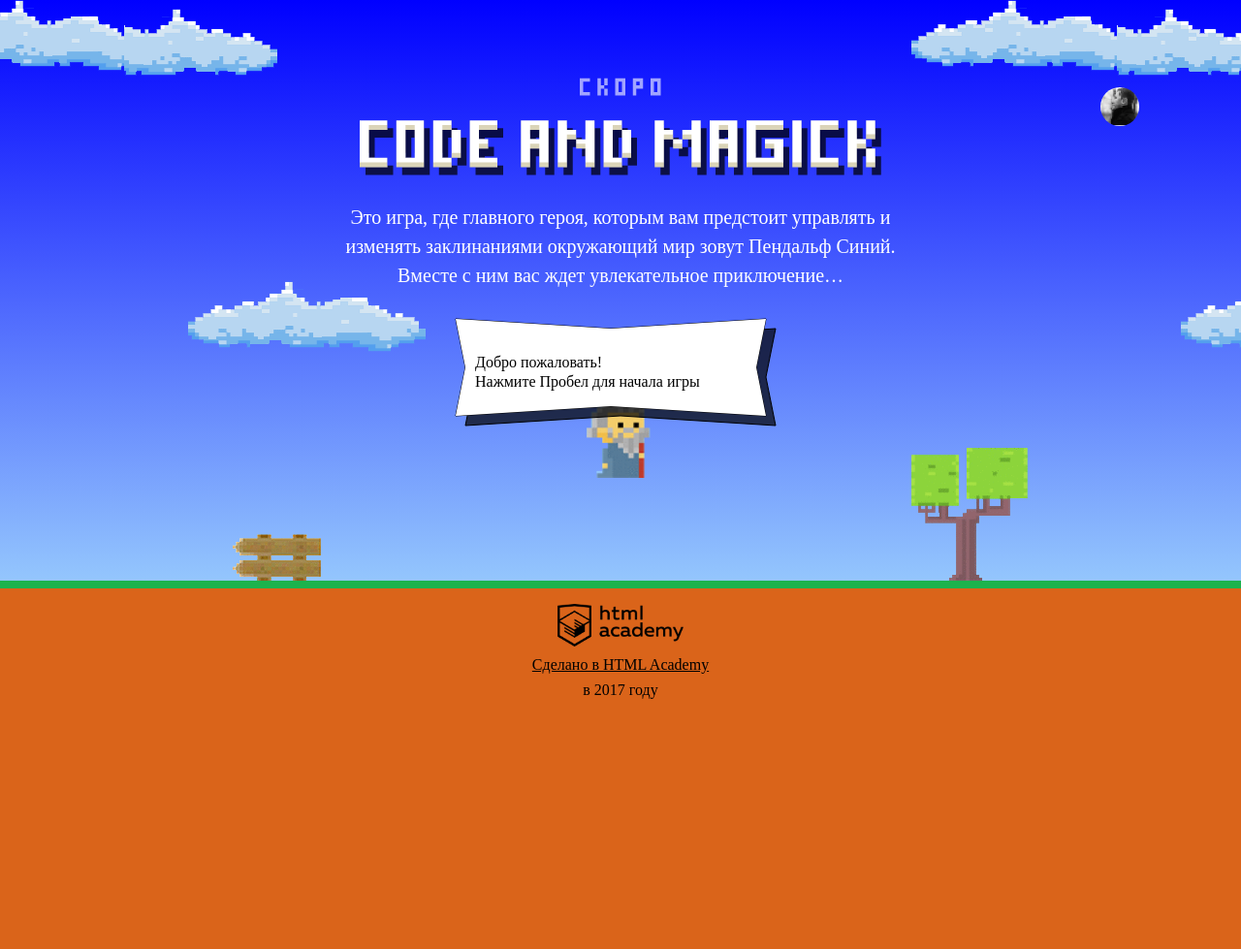
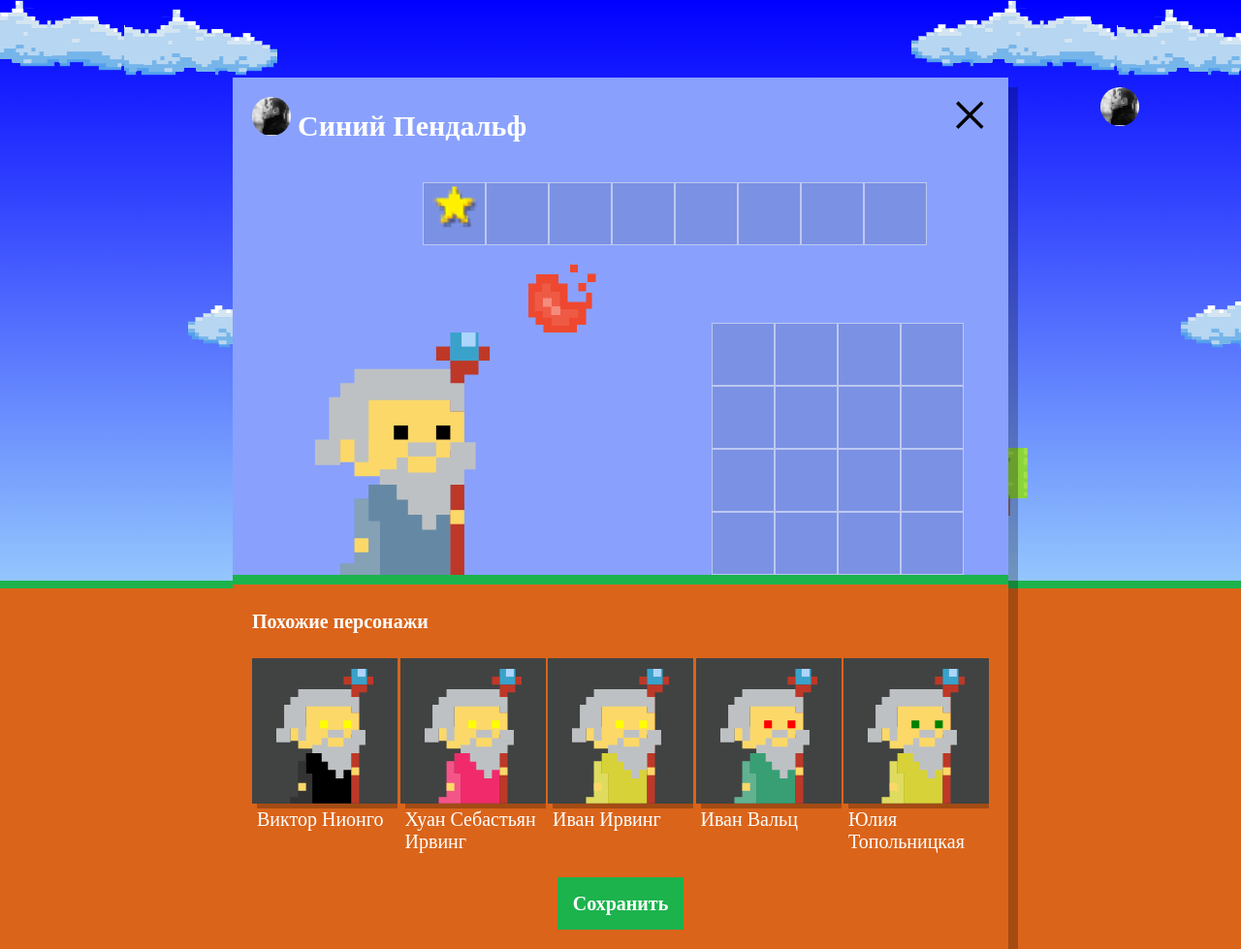
Before and after one commit to alexandrplugar/799507-code-and-magick, a website: page index.html in a window 1280 px wide. Shown: the whole page at 97% size. Before the commit the page ends 800 px from the top, so only its background shows below. Drawn offline with Linux system fonts and the light colour scheme; a web font is replaced by a local one.

Commit message:
#12 Учебный проект: нас орда

```diff
--- a/index.html
+++ b/index.html
@@ -200,6 +200,6 @@
 </script>
 <script src="js/stat.js"></script>
 <script src="js/game.js"></script>
-
+<script src="js/setup.js"></script>
 </body>
 </html>
--- /dev/null
+++ b/js/setup.js
@@ -0,0 +1,65 @@
+'use strict';
+
+var WIZARD = {
+  WIZARDS_COUNT: 5,
+  NAMES: ['Иван', 'Хуан Себастьян', 'Мария', 'Кристоф', 'Виктор', 'Юлия', 'Люпита', 'Вашингтон'],
+  SURNAMES: ['да Марья', 'Верон', 'Мирабелла', 'Вальц', 'Онопко', 'Топольницкая', 'Нионго', 'Ирвинг'],
+  COAT_COLORS: ['rgb(101, 137, 164)', 'rgb(241, 43, 107)', 'rgb(146, 100, 161)', 'rgb(56, 159, 117)', 'rgb(215, 210, 55)', 'rgb(0, 0, 0)'],
+  EYES_COLORS: ['black', 'red', 'blue', 'yellow', 'green']
+};
+
+var getRandomArrayElement = function (array) {
+  return array[Math.floor(Math.random() * array.length)];
+};
+
+var renderWizardElement = function (wizardData) {
+  var wizardElement = {
+    name: getRandomArrayElement(wizardData.NAMES) + ' ' + getRandomArrayElement(wizardData.SURNAMES),
+    coatColor: getRandomArrayElement(wizardData.COAT_COLORS),
+    eyesColor: getRandomArrayElement(wizardData.EYES_COLORS)
+  };
+  return wizardElement;
+};
+
+var createWizardsCollection = function (num) {
+  var collections = [];
+  for (var i = 0; i < num; i++) {
+    collections.push(renderWizardElement(WIZARD));
+  }
+  return collections;
+};
+
+var renderWizard = function (wizard) {
+  var similarWizardTemplate = document.querySelector('#similar-wizard-template').content.querySelector('.setup-similar-item');
+  var wizardElement = similarWizardTemplate.cloneNode(true);
+
+  wizardElement.querySelector('.setup-similar-label').textContent = wizard.name;
+  wizardElement.querySelector('.wizard-coat').style.fill = wizard.coatColor;
+  wizardElement.querySelector('.wizard-eyes').style.fill = wizard.eyesColor;
+
+  return wizardElement;
+};
+
+var createSimilarWizardsFragment = function (wizardCollection) {
+  var fragment = document.createDocumentFragment();
+
+  for (var i = 0; i < wizardCollection.length; i++) {
+    fragment.appendChild(renderWizard(wizardCollection[i]));
+  }
+  return fragment;
+};
+
+var setupGame = function () {
+  var setup = document.querySelector('.setup');
+  var setupSimilar = document.querySelector('.setup-similar');
+
+  setup.classList.remove('hidden');
+  setupSimilar.classList.remove('hidden');
+
+  var wizards = createWizardsCollection(WIZARD.WIZARDS_COUNT);
+
+  var setupSimilarList = setupSimilar.querySelector('.setup-similar-list');
+  setupSimilarList.appendChild(createSimilarWizardsFragment(wizards));
+};
+
+setupGame();
```
